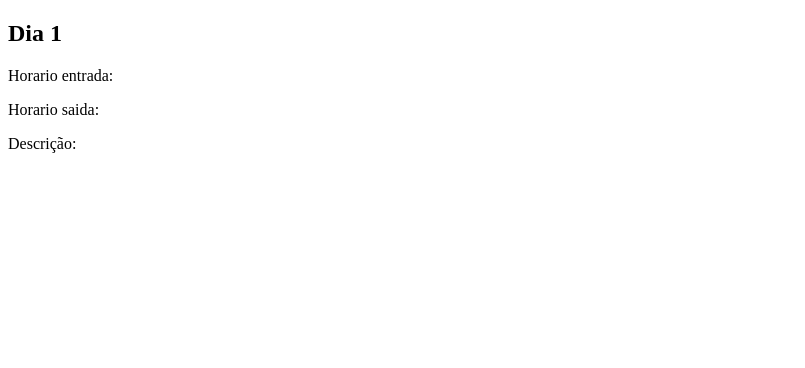
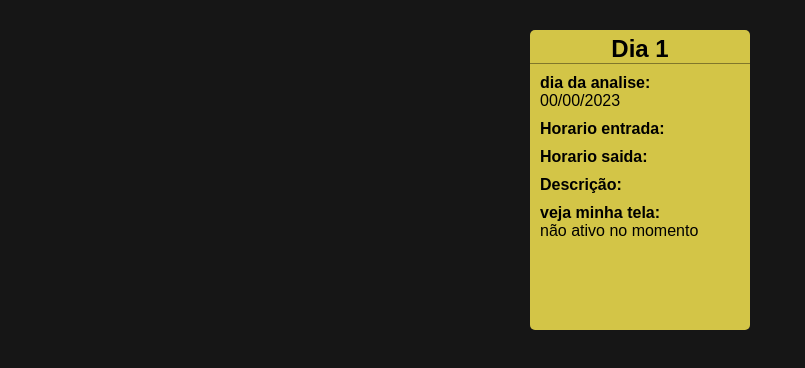
Before and after one commit to MateuzDuart/log-mxr, a plain HTML site: page index.html in a window 1280 px wide. Shown: the whole page, without its empty margins (0-805 px from the left). Drawn offline with Linux system fonts and the light colour scheme.

Commit message:
aplicação do css

```diff
--- /dev/null
+++ b/index.css
@@ -0,0 +1,41 @@
+* {
+    margin: 0;
+    padding: 0;
+    font-family: Arial, Helvetica, sans-serif;
+}
+body {
+    background-color: rgb(22, 22, 22);
+}
+.container {
+    display: flex;
+    flex-direction: row;
+    gap: 10px;
+    flex-wrap: wrap;
+    margin: auto;
+    justify-content: center;
+}
+
+.containerDia {
+    background-color: rgb(211, 197, 71);
+    min-width: 220px;
+    min-height: 300px;
+    display: flex;
+    flex-direction: column;
+    margin-top: 30px;
+    border-radius: 5px;
+}
+
+h2 {
+    text-align: center;
+    margin-top: 5px;
+    border-bottom: 1px solid rgba(0, 0, 0, 0.397);
+    margin-bottom: 5px;
+}
+.textcontainer {
+    margin: 5px 10px;
+}
+
+span {
+    display: block;
+    font-weight: bold;
+}
--- a/index.html
+++ b/index.html
@@ -4,10 +4,11 @@
     <meta charset="UTF-8">
     <meta http-equiv="X-UA-Compatible" content="IE=edge">
     <meta name="viewport" content="width=device-width, initial-scale=1.0">
+    <link rel="stylesheet" href="index.css">
     <title>Logs analise MXR</title>
 </head>
 <body>
-
+    <div class="container"></div>
     <script src="./index.js"></script>
 </body>
 </html>
--- a/index.js
+++ b/index.js
@@ -1,4 +1,4 @@
-const body = document.querySelector('body')
+const container = document.querySelector('.container')
 
 fetch('./log.json').then(response => response.json())
 .then(data => {
@@ -6,17 +6,22 @@ fetch('./log.json').then(response => response.json())
     Object.entries(data).map((dado) => {
         console.log(dado)
         const div = document.createElement('div')
+        div.classList.add('containerDia')
         const h2 = document.createElement('h2')
         h2.innerHTML = `${dado[0]}`
         div.appendChild(h2)
 
         Object.entries(dado[1]).map(([chave, valor]) => {
             const p = document.createElement('p')
-            p.innerHTML = `${chave}: ${valor}`
+            p.innerHTML = `<div class="textcontainer"><span class="bold">${chave}:</span> ${valor}</div>`
+            if (chave === 'veja minha tela' && valor !== 'não ativo no momento') {
+            p.innerHTML = `<div class="textcontainer"><span class="bold">${chave}:</span> <a href="${valor}">Me acompanhe ao vivo</a></div>`
+
+            }
             div.appendChild(p)
         })
 
-        body.appendChild(div)
+        container.appendChild(div)
 
     })
 
--- a/log.json
+++ b/log.json
@@ -1,7 +1,9 @@
 {
     "Dia 1": {
+        "dia da analise": "00/00/2023",
         "Horario entrada": "",
         "Horario saida": "",
-        "Descrição": ""
+        "Descrição": "",
+        "veja minha tela": "não ativo no momento"
     }
 }
```
